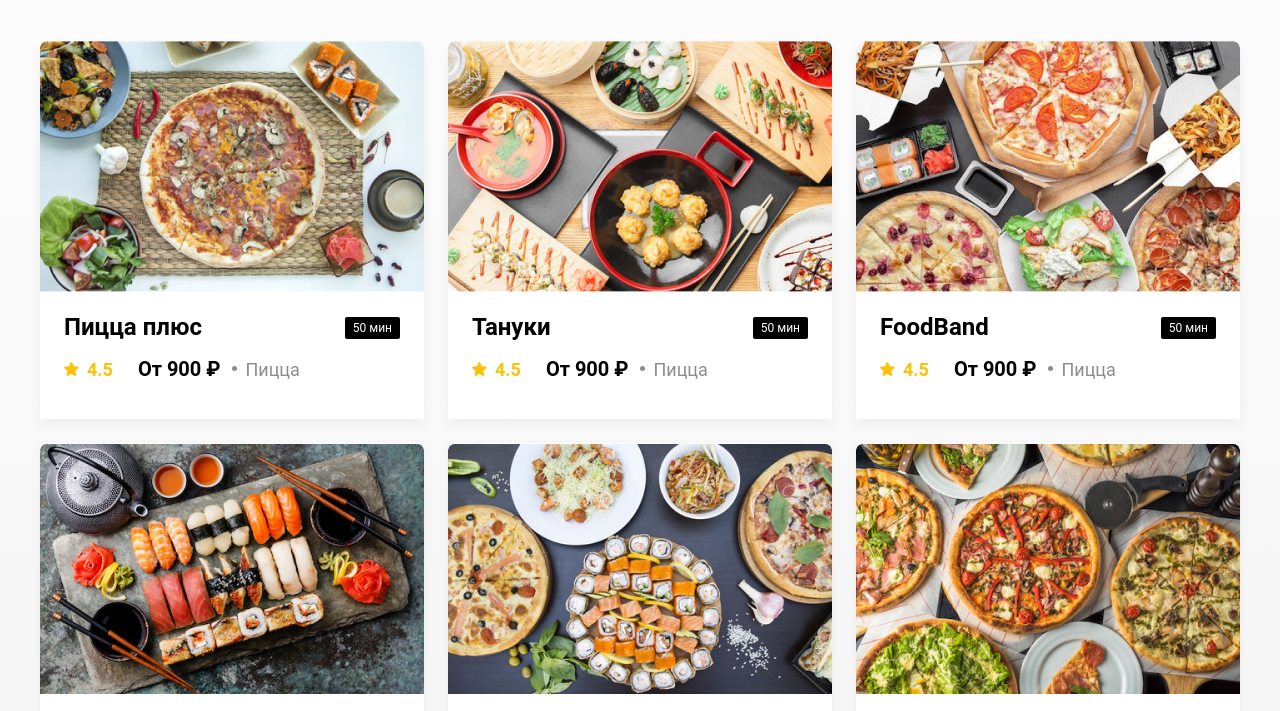
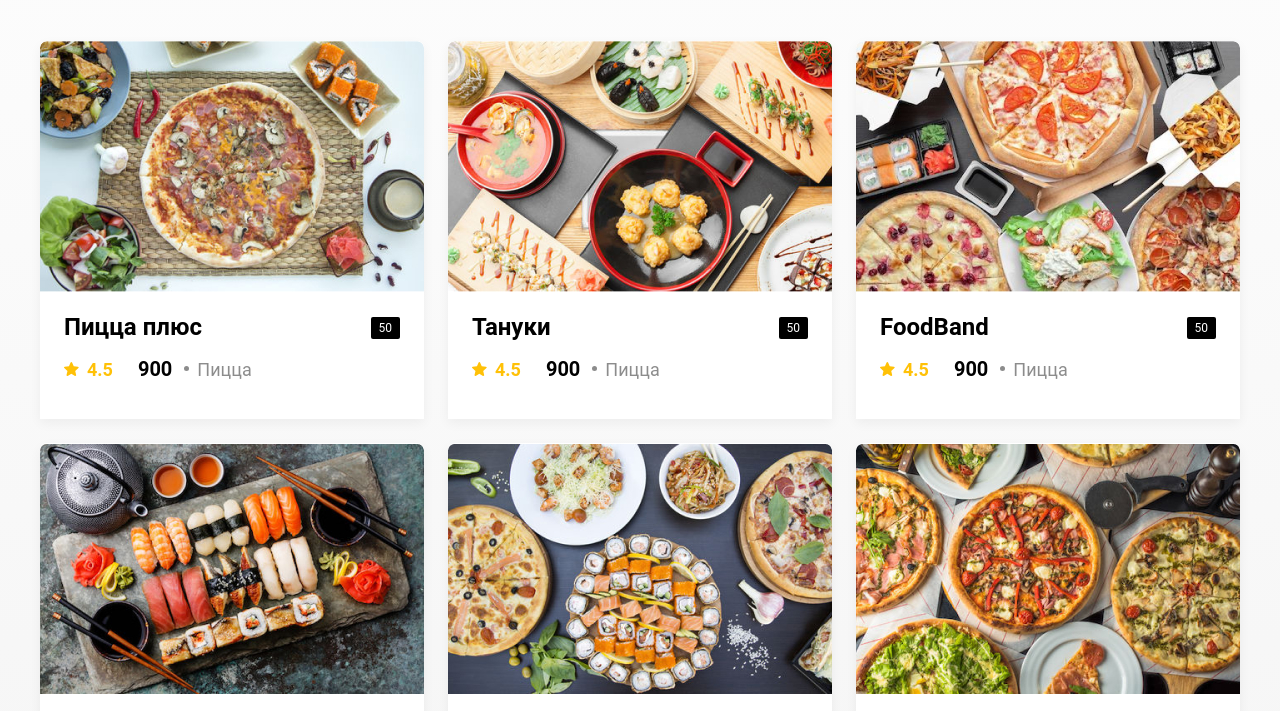
Before and after one commit to Hadoooouken/delivery-project, a plain HTML site: page index.html in a window 1280 px wide. Shown: the part 566-1277 px from the top of the page. Drawn offline with Linux system fonts and the light colour scheme.

Commit message:
added modal and render rest list

```diff
--- a/index.html
+++ b/index.html
@@ -6,6 +6,7 @@
     <meta name="viewport" content="width=device-width, initial-scale=1.0" />
     <link rel="stylesheet" href="normalize.css" />
     <link rel="stylesheet" href="./style.css" />
+    <script src="./src.js" defer></script>
     <title>Delivery Food</title>
 </head>
 
@@ -52,7 +53,7 @@
                             </svg>
                         </div>
                     </div>
-                    <div class="products__grid">
+                    <div class="products__grid" id="rest-container">
                         <div class="card">
                             <img src="./images/restaraunt-cards-image/pizza-plus.jpg" alt="" class="card__image">
                             <div class="card__description">
--- /dev/null
+++ b/src.js
@@ -0,0 +1,142 @@
+const modalFunc = () => {
+    const modal = document.querySelector('.cart__modal-overlay')
+    const closeModalButton = modal.querySelector('.cart__modal-header-close')
+    const headerBox = document.querySelector('.header__box')
+    const cartModalButton = headerBox.querySelector('.button--outline')
+
+
+
+
+    const openModal = (modal) => {
+        modal.classList.add('open')
+
+    }
+
+
+    const closeModal = (modal) => {
+        modal.classList.remove('open')
+    }
+
+
+    const closeModalByOverlay = (evt) => {
+        if (evt.target.classList.contains('open')) {
+            closeModal(evt.target)
+        }
+    }
+
+
+    modal.addEventListener('click', closeModalByOverlay)
+
+
+    cartModalButton.addEventListener('click', () => {
+        openModal(modal)
+    })
+
+
+    closeModalButton.addEventListener('click', () => {
+        closeModal(modal)
+    })
+
+}
+
+
+
+
+const restsFunc = () => {
+    const container = document.querySelector('#rest-container')
+
+    const restArray = [
+        {
+            id: 0,
+            title: 'Пицца плюс',
+            time: 50,
+            rating: 4.5,
+            price: 900,
+            type: 'Пицца',
+            link: 'pizza-plus.jpg'
+        },
+        {
+            id: 1,
+            title: 'Тануки',
+            time: 50,
+            rating: 4.5,
+            price: 900,
+            type: 'Пицца',
+            link: 'tanuki.jpg'
+        },
+        {
+            id: 2,
+            title: 'FoodBand',
+            time: 50,
+            rating: 4.5,
+            price: 900,
+            type: 'Пицца',
+            link: 'food-band.jpg'
+        },
+        {
+            id: 3,
+            title: 'Жадина-пицца',
+            time: 50,
+            rating: 4.5,
+            price: 900,
+            type: 'Пицца',
+            link: 'zhadina-pizza.jpg'
+        },
+        {
+            id: 4,
+            title: 'Точка еды',
+            time: 50,
+            rating: 4.5,
+            price: 900,
+            type: 'Пицца',
+            link: 'eat-point.jpg'
+        }, {
+            id: 5,
+            title: 'PizzaBurger',
+            time: 50,
+            rating: 4.5,
+            price: 900,
+            type: 'Пицца',
+            link: 'pizza-burger.jpg'
+        },
+
+    ]
+
+    const renderRests = (array) => {
+        container.innerHTML = ''
+        array.forEach(card => {
+            container.insertAdjacentHTML('beforeend',
+                `
+ <a href="./goods.html?id=${card.id}" class="card">
+                            <img src="./images/restaraunt-cards-image/${card.link}" alt="" class="card__image">
+                            <div class="card__description">
+                                <div class="card__main">
+                                    <h4 class="card__title">${card.title}</h4>
+                                    <span class="card__bage">${card.time}</span>
+                                </div>
+                                <div class="card__extra">
+                                    <div class="card__info">
+                                        <div class="card__raiting"><img src="./images/icons/star.svg"
+                                                alt=""><span>${card.rating}</span></div>
+                                        <div class="card__price">${card.price}</div>
+                                        <div class="card__group">${card.type}</div>
+                                    </div>
+                                </div>
+                            </div>
+                        </a>
+            `)
+        });
+
+    }
+
+    setTimeout(() => {
+        renderRests(restArray)
+    }, 1000);
+
+  container.innerHTML = '<p style="width: 100%; text-align: center; grid-column: 2 / 3; justify-content: center;">Загрузка...</p>'
+
+
+}
+
+restsFunc()
+modalFunc()
```
